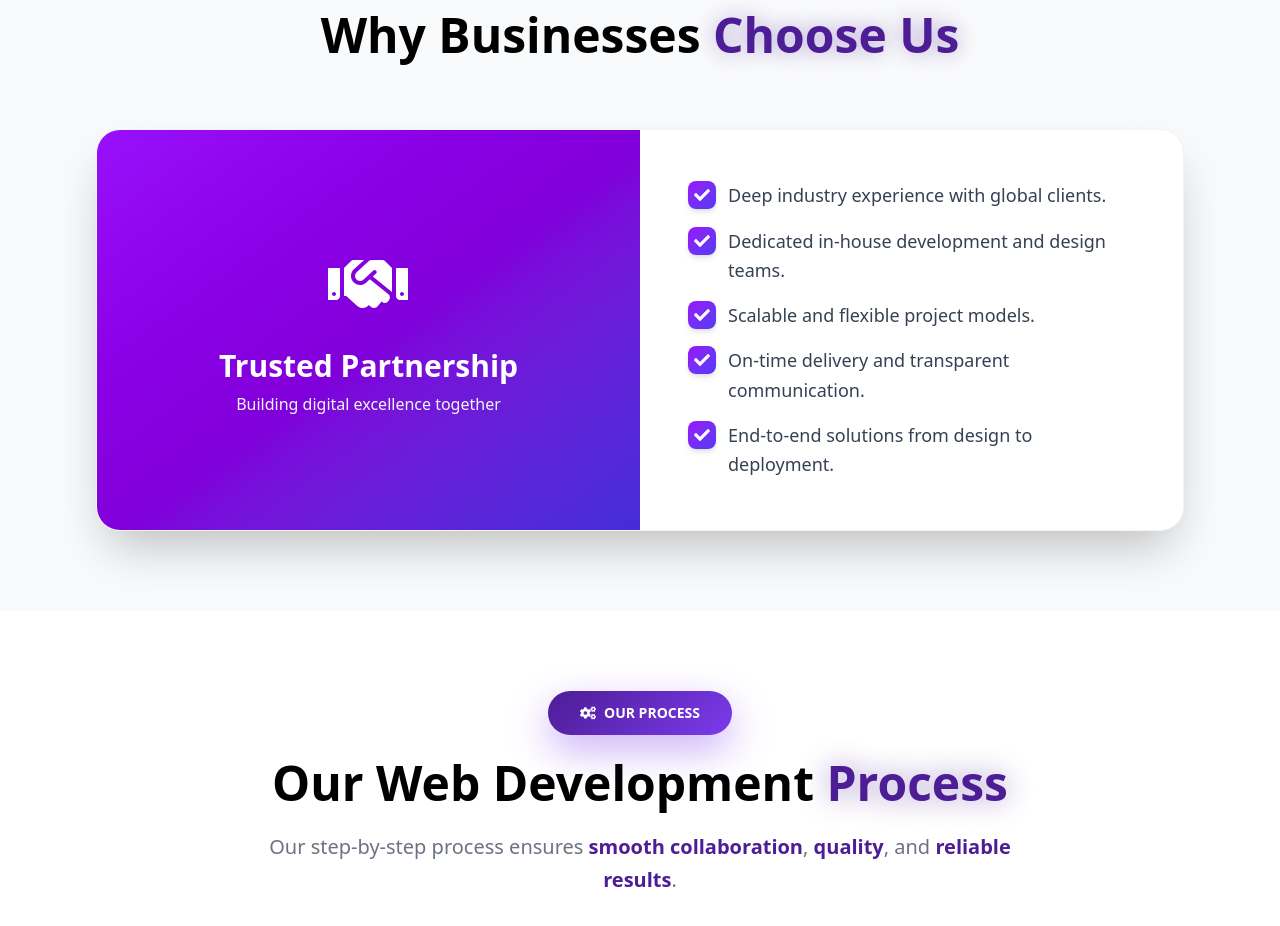
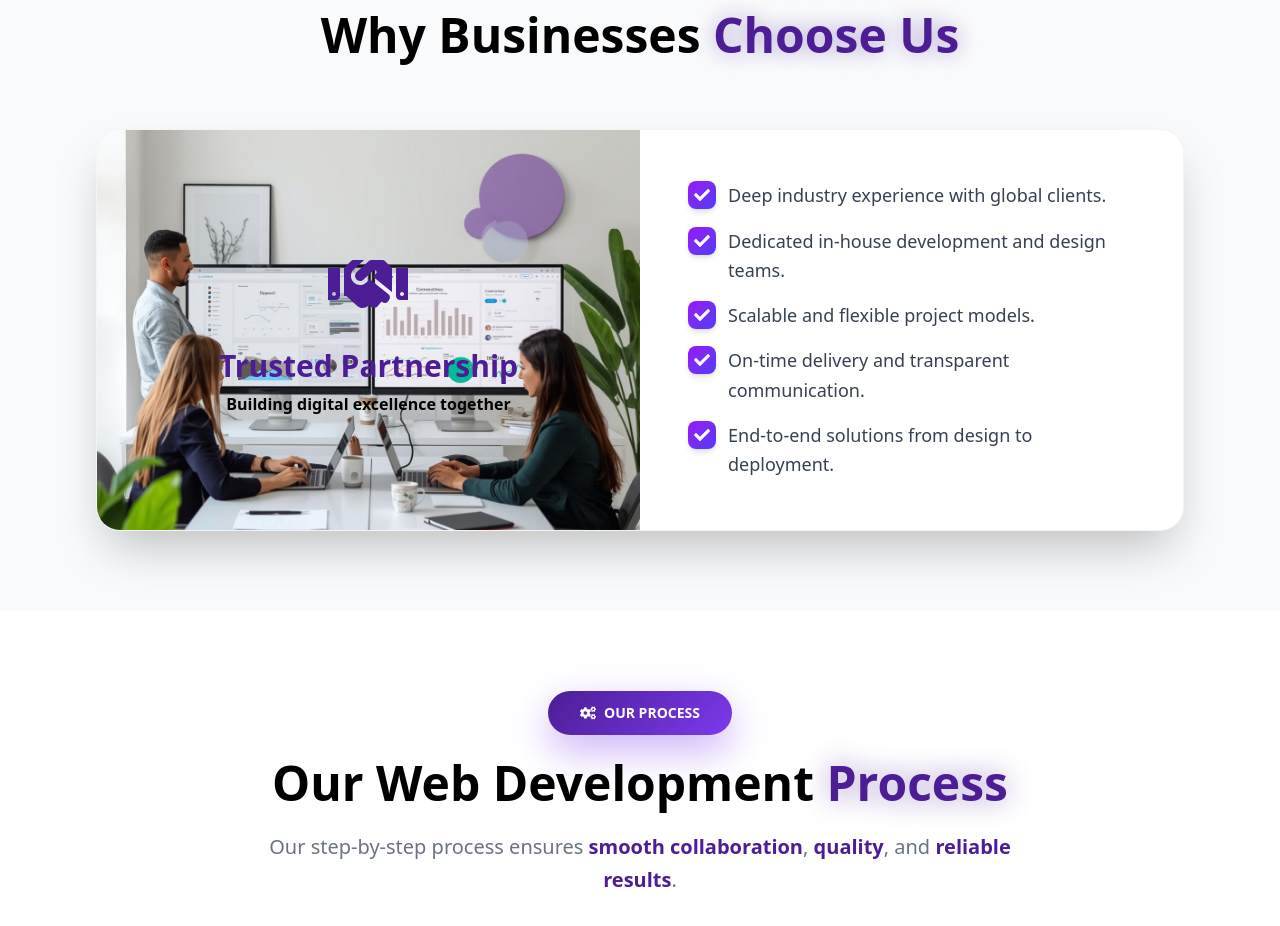
Before and after one commit to primesourcellp/Intellects, a React (Vite) app: page /services/websitedevelopment in a window 1280 px wide. Shown: the part 4800-5726 px from the top of the page. Built offline with nearby package versions, Linux system fonts and the light colour scheme.

Commit message:
.............

```diff
--- a/src/Components/Company/CareerCulture.jsx
+++ b/src/Components/Company/CareerCulture.jsx
@@ -64,6 +64,19 @@ export default function CareerCulture() {
   const y1 = useTransform(scrollYProgress, [0, 1], [0, -50]);
   const opacity = useTransform(scrollYProgress, [0, 0.2, 0.8, 1], [1, 1, 0.8, 0.6]);
 
+  // Add smooth scroll behavior and optimize for mobile
+  React.useEffect(() => {
+    document.documentElement.style.scrollBehavior = 'smooth';
+    // Add momentum scrolling for iOS
+    document.body.style.webkitOverflowScrolling = 'touch';
+    // Improve scroll performance
+    document.body.style.overflowY = 'auto';
+
+    return () => {
+      document.documentElement.style.scrollBehavior = 'auto';
+    };
+  }, []);
+
   // Scroll animation variants
   const fadeInUp = {
     hidden: { opacity: 0, y: 50 },
@@ -102,7 +115,13 @@ export default function CareerCulture() {
   };
 
   return (
-    <div className="bg-white overflow-hidden">
+    <motion.div
+      className="bg-white overflow-x-hidden"
+      style={{ WebkitOverflowScrolling: 'touch' }}
+      initial={{ opacity: 0 }}
+      animate={{ opacity: 1 }}
+      transition={{ duration: 0.6, ease: "easeInOut" }}
+    >
       {/* Hero Section - Enhanced */}
       <section className="relative min-h-screen flex items-center justify-center overflow-hidden bg-gradient-to-br from-purple-50 via-white to-indigo-50">
         {/* Animated Gradient Background */}
@@ -964,6 +983,6 @@ export default function CareerCulture() {
           </div>
         </div>
       </motion.div>
-    </div>
+    </motion.div>
   );
 }
--- a/src/Components/Company/CompanyContact.jsx
+++ b/src/Components/Company/CompanyContact.jsx
@@ -98,6 +98,19 @@ const TextAreaField = ({ label, id, required = true, placeholder, value, onChang
 
 // --- Contact Us Page Component ---
 export default function ContactUsPage() {
+    // Add smooth scroll behavior and optimize for mobile
+    React.useEffect(() => {
+        document.documentElement.style.scrollBehavior = 'smooth';
+        // Add momentum scrolling for iOS
+        document.body.style.webkitOverflowScrolling = 'touch';
+        // Improve scroll performance
+        document.body.style.overflowY = 'auto';
+
+        return () => {
+            document.documentElement.style.scrollBehavior = 'auto';
+        };
+    }, []);
+
     const [formData, setFormData] = useState({
         fullName: '',
         email: '',
@@ -156,7 +169,13 @@ export default function ContactUsPage() {
     );
 
     return (
-        <div className="overflow-hidden" style={{ backgroundColor: '#FFFFFF', color: '#1F2937' }}>
+        <motion.div
+            className="overflow-x-hidden"
+            style={{ backgroundColor: '#FFFFFF', color: '#1F2937', WebkitOverflowScrolling: 'touch' }}
+            initial={{ opacity: 0 }}
+            animate={{ opacity: 1 }}
+            transition={{ duration: 0.6, ease: "easeInOut" }}
+        >
 
            {/* HERO SECTION WITH BACKGROUND IMAGE */}
 <div
@@ -517,6 +536,6 @@ export default function ContactUsPage() {
                     </div>
                 </div>
             </AnimatedSection>
-            </div>
+        </motion.div>
     );
 }
--- a/src/Components/Layout/Navbar.jsx
+++ b/src/Components/Layout/Navbar.jsx
@@ -55,7 +55,7 @@ export default function Navbar() {
           onClick={() => window.scrollTo({ top: 0, behavior: 'instant' })}
           className="flex items-center gap-3 hover:opacity-80 transition-opacity"
         >
-          <img src={logo} alt="Intellects Logo" className="h-45 w-auto" />
+          <img src={logo} alt="Intellects Logo" className="h-65 w-auto" />
           {/* <span className="text-2xl font-bold text-slate-900">Intellects</span> */}
         </Link>
 
@@ -78,7 +78,7 @@ export default function Navbar() {
                   <div className="flex flex-col">
                     {dropdownItem('/methodology', 'Our Development & Methodology')}
                     {dropdownItem('/career', 'Career & Company Culture')}
-                    {dropdownItem('/contact', 'Contact Us')}
+                    {/* {dropdownItem('/contact', 'Contact Us')} */}
                   </div>
                 </div>
                 <div>
@@ -184,7 +184,7 @@ export default function Navbar() {
                   >
                     {dropdownItem('/methodology', 'Our Development & Methodology')}
                     {dropdownItem('/career', 'Career & Company Culture')}
-                    {dropdownItem('/contact', 'Contact Us')}
+                    {/* {dropdownItem('/contact', 'Contact Us')} */}
 
                     {/* Resources */}
                     <button
--- a/src/Components/Pages/Home.jsx
+++ b/src/Components/Pages/Home.jsx
@@ -1040,30 +1040,6 @@ export default function Home() {
         </div>
       </motion.div>
 
-      {/* ========================================
-        QUOTE SECTION (Above Footer)
-      ======================================== */}
-      <motion.section
-        initial="hidden"
-        whileInView="show"
-        viewport={{ once: true }}
-        variants={fadeIn}
-        className="py-16 px-6 md:px-12 lg:px-24 border-t"
-        style={{ backgroundColor: '#F8F5FC', borderColor: '#E5E7EB' }}
-      >
-        <div className="max-w-5xl mx-auto text-center">
-          <motion.p
-            initial={{ opacity: 0, y: 20 }}
-            whileInView={{ opacity: 1, y: 0 }}
-            viewport={{ once: true }}
-            transition={{ duration: 0.8 }}
-            className="text-2xl md:text-3xl font-semibold italic leading-relaxed"
-            style={{ color: '#4C1D95' }}
-          >
-            "Intellects turns technology into possibility — and possibility into progress."
-          </motion.p>
-        </div>
-      </motion.section>
     </div>
   );
 }
--- a/src/Components/Services/Software/WebAppDevelopment.jsx
+++ b/src/Components/Services/Software/WebAppDevelopment.jsx
@@ -22,6 +22,7 @@ import webapplication2Image from "../../../assets/webapplication.png";
 import webapplication3Image from "../../../assets/webapplication6.png";
 import webapplication4Image from "../../../assets/webapplication_4.jpg";
 import webapplication5Image from "../../../assets/webapplication5.jpg";
+import webapplication6Image from "../../../assets/image.jpg";
 
 // Typing Animation Component
 const TypingText = ({ text, className = "", delay = 0 }) => {
@@ -1005,13 +1006,24 @@ export default function WebAppDevelopment() {
         {/* Content Grid */}
         <div className="bg-white rounded-3xl shadow-2xl overflow-hidden border border-gray-100">
           <div className="grid md:grid-cols-2 gap-0">
-            <div className="relative h-full min-h-[400px] overflow-hidden">
-              <div className="absolute inset-0 bg-gradient-to-br from-purple-600 via-purple-700 to-indigo-700"></div>
-              <div className="absolute inset-0 flex items-center justify-center p-8">
-                <div className="text-center text-white">
-                  <FaRocket className="w-20 h-20 mx-auto mb-6" />
-                  <h4 className="text-3xl font-bold mb-2">Trusted Partnership</h4>
-                  <p className="text-gray-100">Building digital excellence together</p>
+            <div className="relative h-full min-h-[250px] md:min-h-[300px] overflow-hidden group">
+              {/* Background Image */}
+              <img
+                src={webapplication6Image}
+                alt="Trusted Partnership"
+                className="w-full h-[400px]   object-cover transform group-hover:scale-105 transition-transform duration-700"
+              />
+              <div className="absolute inset-0 flex items-center justify-center p-8 z-10">
+                <div className="text-center">
+                  <motion.div
+                    whileHover={{ scale: 1.1, rotate: [0, -5, 5, 0] }}
+                    transition={{ duration: 0.5 }}
+                    className="mb-6"
+                  >
+                    <FaRocket className="w-20 h-20 mx-auto" style={{ color: '#4C1D95' }} />
+                  </motion.div>
+                  <h4 className="text-3xl font-bold mb-2" style={{ color: '#4C1D95' }}>Trusted Partnership</h4>
+                  <p className="text-base font-semibold" style={{ color: '#000000' }}>Building digital excellence together</p>
                 </div>
               </div>
           </div>
--- a/src/Components/Services/Software/WebsiteDevelopment.jsx
+++ b/src/Components/Services/Software/WebsiteDevelopment.jsx
@@ -576,13 +576,24 @@ export default function WebsiteDevelopment() {
         {/* Content Grid */}
         <div className="bg-white rounded-3xl shadow-2xl overflow-hidden border border-gray-100">
           <div className="grid md:grid-cols-2 gap-0">
-            <div className="relative h-full min-h-[400px] overflow-hidden">
-              <div className="absolute inset-0 bg-gradient-to-br from-purple-600 via-purple-700 to-indigo-700"></div>
-              <div className="absolute inset-0 flex items-center justify-center p-8">
-                <div className="text-center text-white">
-                  <FaHandshake className="w-20 h-20 mx-auto mb-6" />
-                  <h4 className="text-3xl font-bold mb-2">Trusted Partnership</h4>
-                  <p className="text-gray-100">Building digital excellence together</p>
+            <div className="relative h-full min-h-[250px] md:min-h-[300px] overflow-hidden group">
+              {/* Background Image */}
+              <img
+                src={website1Image}
+                alt="Trusted Partnership"
+                className="w-full h-[400px] object-cover transform group-hover:scale-105 transition-transform duration-700"
+              />
+              <div className="absolute inset-0 flex items-center justify-center p-8 z-10">
+                <div className="text-center">
+                  <motion.div
+                    whileHover={{ scale: 1.1, rotate: [0, -5, 5, 0] }}
+                    transition={{ duration: 0.5 }}
+                    className="mb-6"
+                  >
+                    <FaHandshake className="w-20 h-20 mx-auto" style={{ color: '#4C1D95' }} />
+                  </motion.div>
+                  <h4 className="text-3xl font-bold mb-2" style={{ color: '#4C1D95' }}>Trusted Partnership</h4>
+                  <p className="text-base font-semibold" style={{ color: '#000000' }}>Building digital excellence together</p>
                 </div>
               </div>
             </div>
```
